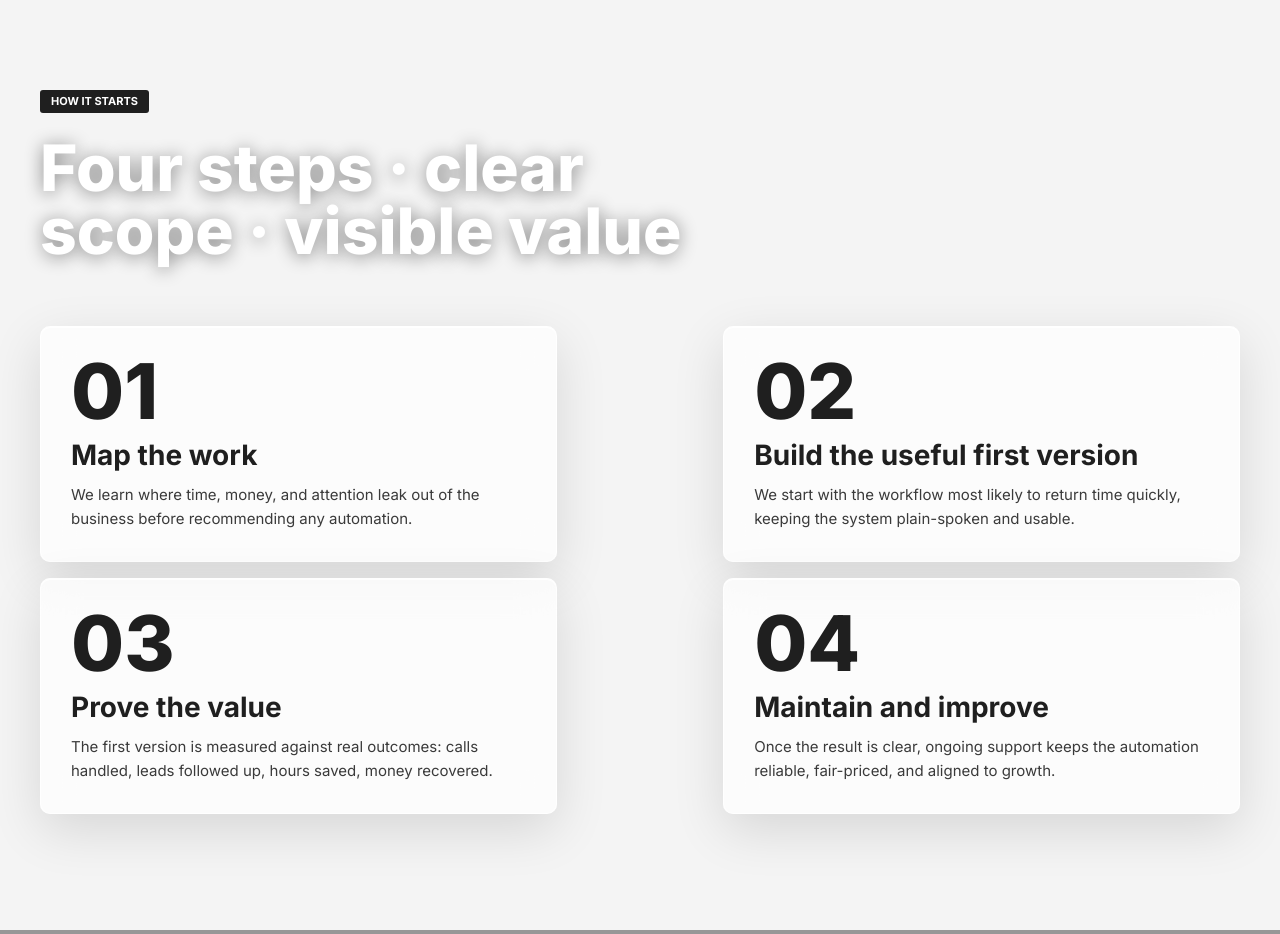
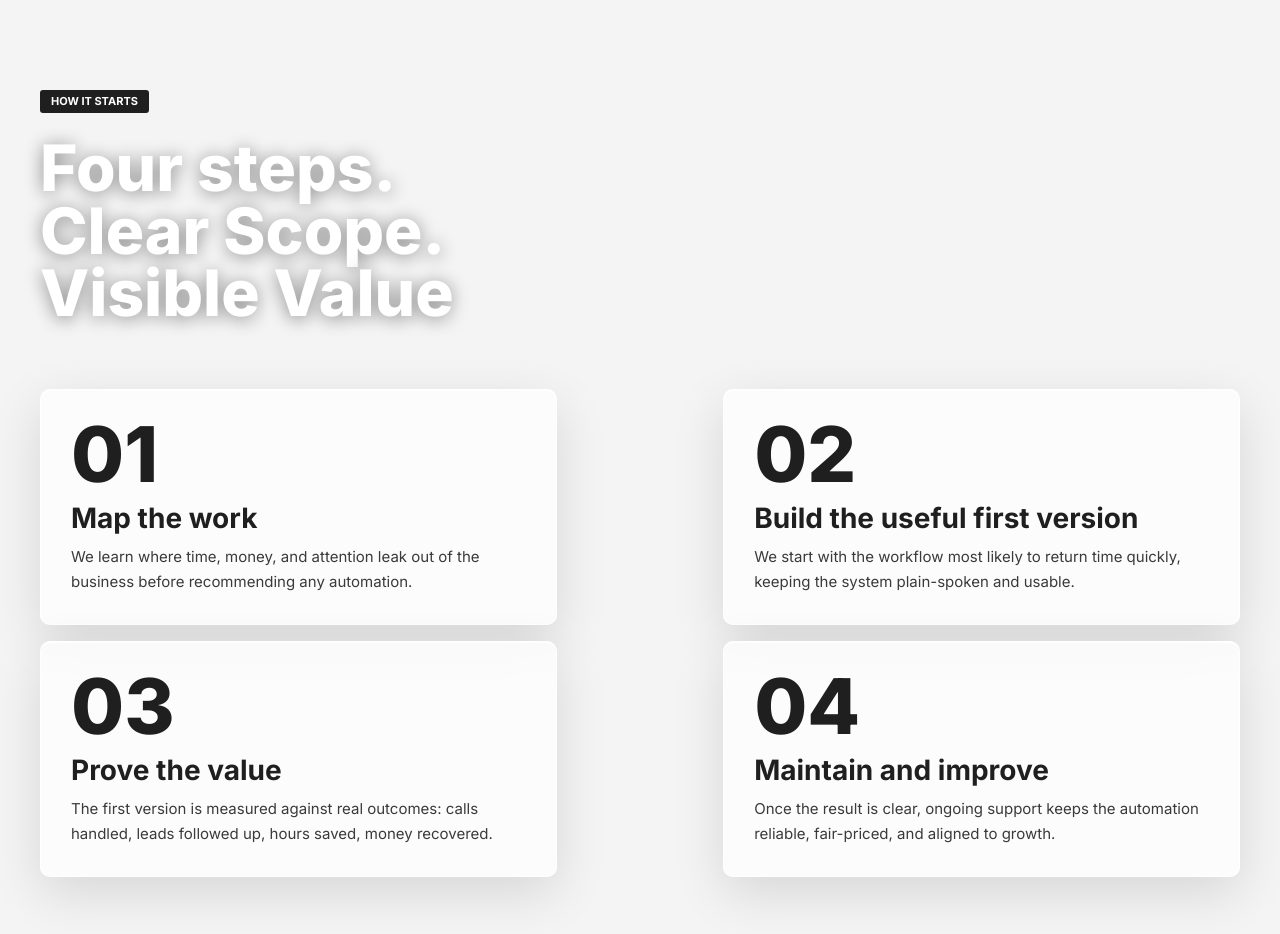
Before and after one commit to Ozhtropic/website, a React (Vite) app: page / in a window 1280 px wide. Shown: the part 6680-7614 px from the top of the page. Built offline with nearby package versions, Linux system fonts and the light colour scheme.

Commit message:
Stack process heading lines

```diff
--- a/src/content/siteContent.ts
+++ b/src/content/siteContent.ts
@@ -232,7 +232,7 @@ const en: SiteContent = {
   },
   processIntro: {
     eyebrow: "How it starts",
-    chip: "Four steps · clear scope · visible value",
+    chip: "Four steps.\nClear Scope.\nVisible Value",
   },
   process: [
     {
--- a/src/styles.css
+++ b/src/styles.css
@@ -756,6 +756,7 @@ button {
   font-weight: 800;
   line-height: 0.98;
   text-shadow: 0 2px 18px rgba(0, 0, 0, 0.45);
+  white-space: pre-line;
 }
 
 .process-grid {
```
